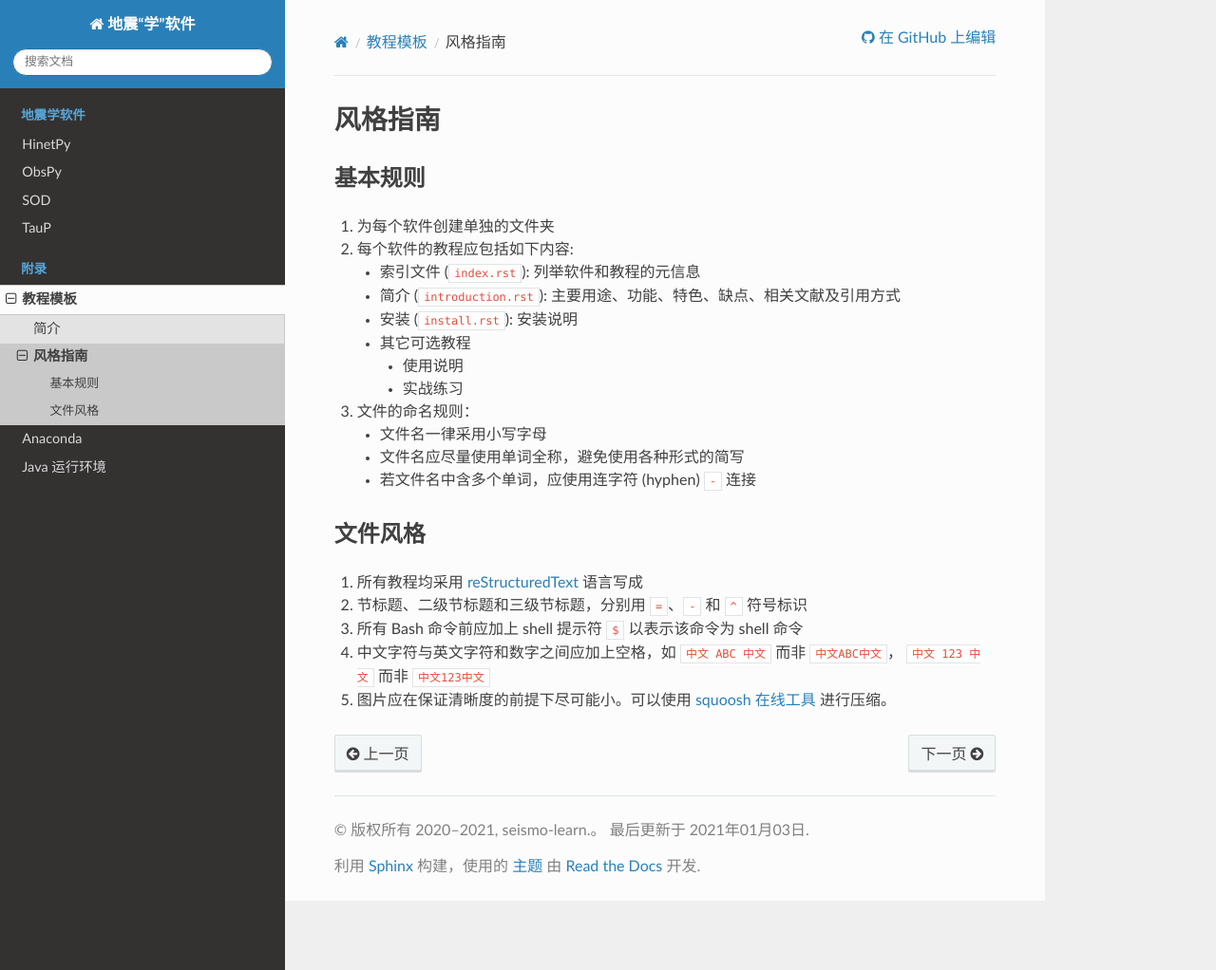
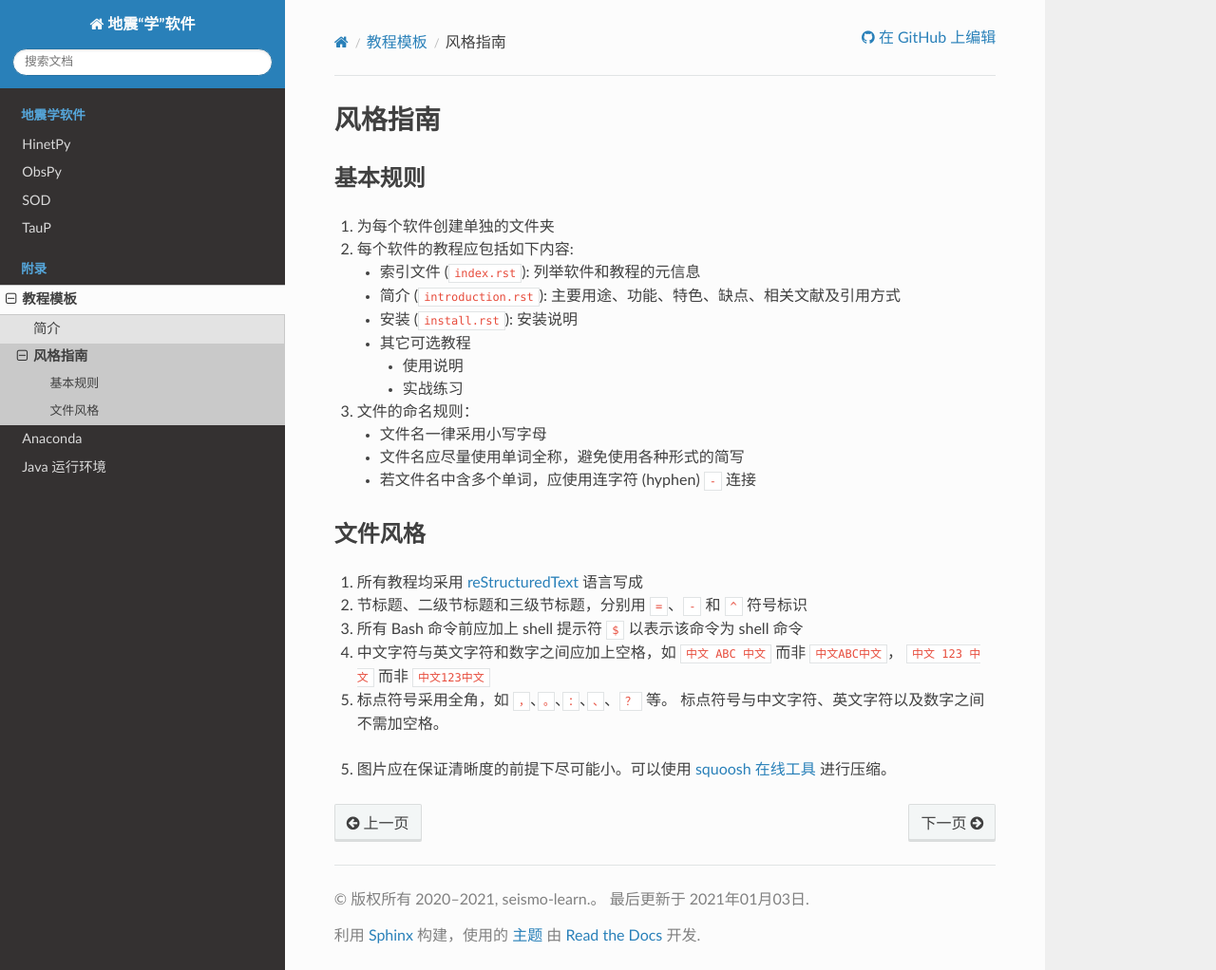
Before and after one commit to seismo-learn/software, a Sphinx documentation site: the page built from source/template/style.rst, in a window 1280 px wide and 1022 px high. Shown: the whole window at 95% size. Built offline with Sphinx 7.4.7 and the Read the Docs theme 2.0.0, drawn with Linux system fonts in a browser that asks for light colours.

Commit message:
Update source/template/style.rst
Co-authored-by: Jiayuan Yao <coreman.seism@gmail.com>

```diff
--- a/source/template/style.rst
+++ b/source/template/style.rst
@@ -30,5 +30,7 @@
 3.  所有 Bash 命令前应加上 shell 提示符 ``$`` 以表示该命令为 shell 命令
 4.  中文字符与英文字符和数字之间应加上空格，如 ``中文 ABC 中文`` 而非 ``中文ABC中文``，
     ``中文 123 中文`` 而非 ``中文123中文``
+5.  标点符号采用全角，如 ``，``、``。``、``：``、``、``、``？`` 等。
+    标点符号与中文字符、英文字符以及数字之间不需加空格。
 5.  图片应在保证清晰度的前提下尽可能小。可以使用 `squoosh 在线工具 <https://squoosh.app/>`__
     进行压缩。
```
